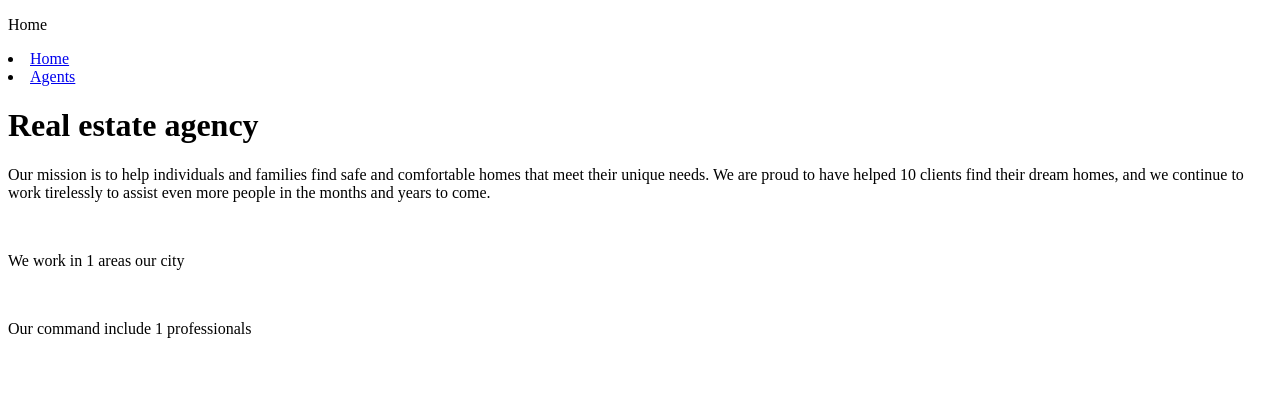
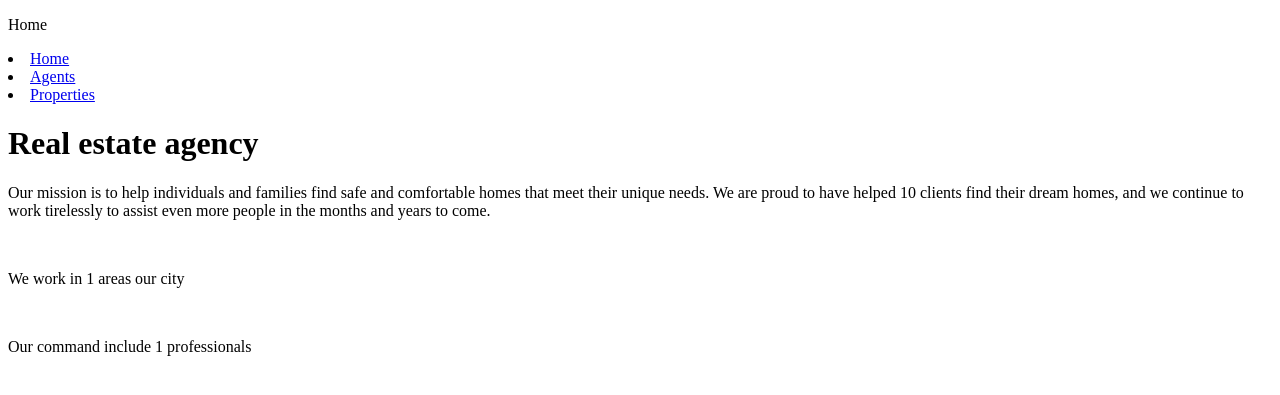
Before and after one commit to viktoria-rybenchuk/real-estate-agency, a Django app: template templates/agency/index.html in a window 1280 px wide. Shown: the top 395 px of the page. Run offline with Django 4.2, Linux system fonts and the light colour scheme; the template is opened without the code that fills it: most values are stand-ins (such as "Sample title", 1, 10 or a date in 2020).

Commit message:
Add link to property list page in navbar

```diff
--- a/templates/includes/sidebar.html
+++ b/templates/includes/sidebar.html
@@ -1,4 +1,5 @@
 <ur>
 	<li><a href="{% url "agency:index" %}">Home</a></li>
 	<li><a href="{% url "agency:agent-list" %}">Agents</a></li>
+	<li><a href="{% url "agency:property-list" %}">Properties</a></li>
 </ur>
```
